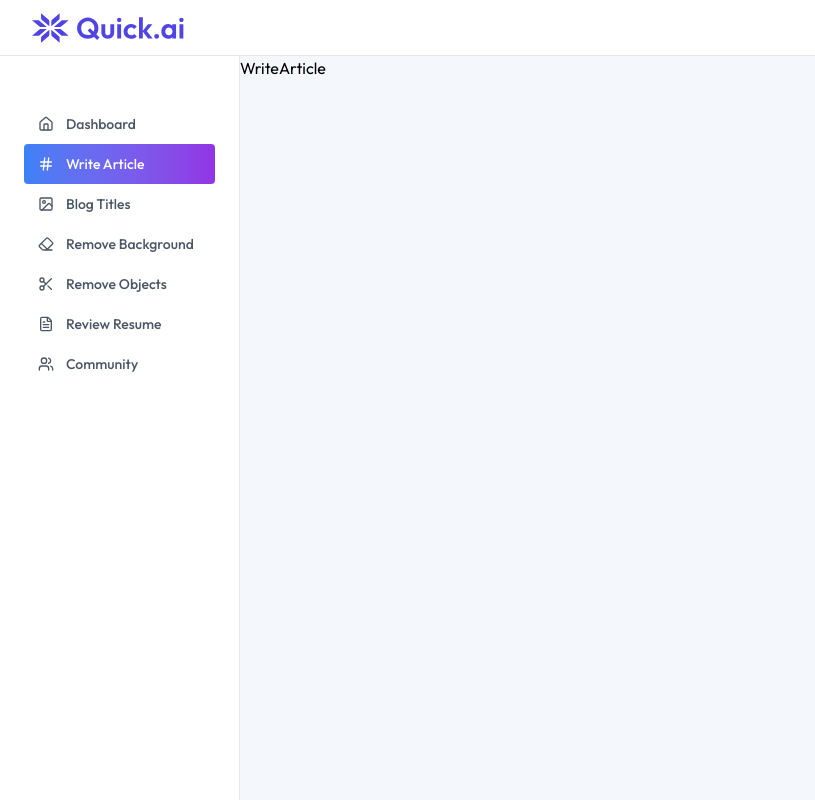
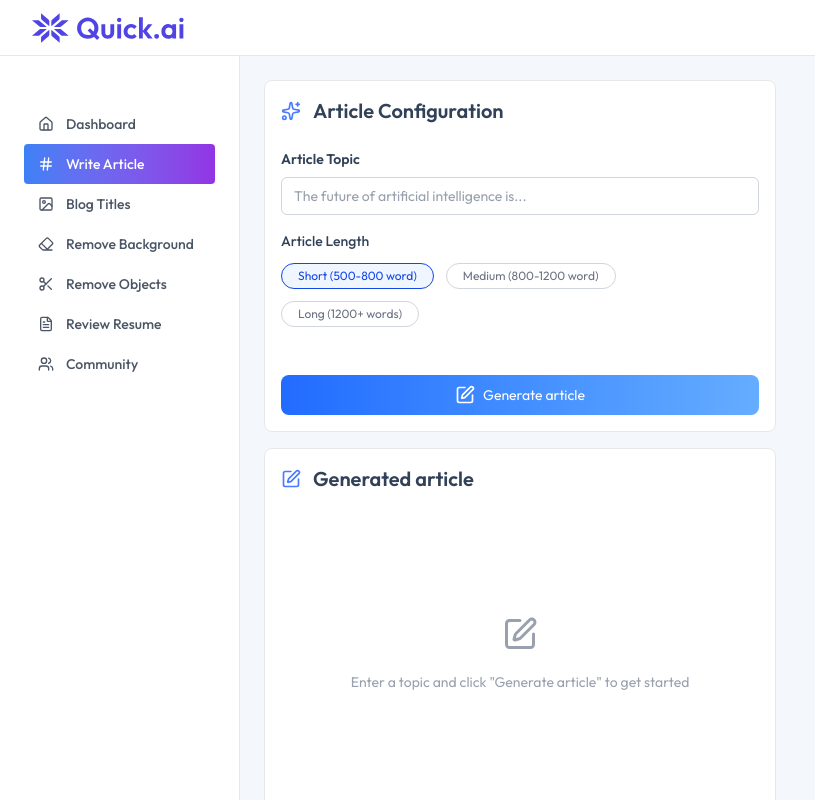
Before and after one commit to shubh95rai/quick-ai-saas, a React (Vite) app in the folder frontend/: page /ai/write-article in a window 1280 px wide. Shown: the whole page, without its empty margins (0-815 px from the left). Built offline with nearby package versions, Linux system fonts and the light colour scheme.

Commit message:
added write article page

```diff
--- a/frontend/src/pages/WriteArticle.jsx
+++ b/frontend/src/pages/WriteArticle.jsx
@@ -1,6 +1,92 @@
+import { Edit, Sparkles } from "lucide-react";
+import { useState } from "react";
+
+const articleLength = [
+  {
+    length: 800,
+    text: "Short (500-800 word)",
+  },
+  {
+    length: 1200,
+    text: "Medium (800-1200 word)",
+  },
+  {
+    length: 1600,
+    text: "Long (1200+ words)",
+  },
+];
+
 const WriteArticle = () => {
+  const [selectedLength, setSelectedLength] = useState(articleLength[0]);
+  const [prompt, setPrompt] = useState("");
+
+  const onSubmitHandler = (e) => {
+    e.preventDefault();
+    console.log("Submitted");
+  };
+
   return (
-    <div>WriteArticle</div>
-  )
-}
-export default WriteArticle
+    <div className="h-full overflow-y-scroll p-6 flex items-start flex-wrap gap-4 text-slate-700">
+      {/* Left col */}
+      <form
+        onSubmit={onSubmitHandler}
+        className="w-full max-w-lg p-4 bg-white rounded-lg border border-gray-200"
+      >
+        <div className="flex items-center gap-3">
+          <Sparkles className="w-5 text-[#4a7aff]" />
+          <h1 className="text-xl font-semibold">Article Configuration</h1>
+        </div>
+
+        <p className="mt-6 text-sm font-semibold">Article Topic</p>
+
+        <input
+          value={prompt}
+          onChange={(e) => setPrompt(e.target.value)}
+          type="text"
+          className="w-full p-2 px-3 mt-2 outline-none text-sm rounded-md border border-gray-300"
+          placeholder="The future of artificial intelligence is..."
+          required
+        />
+
+        <p className="mt-4 text-sm font-medium">Article Length</p>
+
+        <div className="mt-3 flex gap-3 flex-wrap sm:max-w-9/11">
+          {articleLength.map((item, index) => (
+            <span
+              onClick={() => {
+                setSelectedLength(item);
+              }}
+              className={`text-xs px-4 py-1 border rounded-full cursor-pointer ${selectedLength.text === item.text ? "bg-blue-50 text-blue-700" : "text-gray-500 border-gray-300"}`}
+              key={index}
+            >
+              {item.text}
+            </span>
+          ))}
+        </div>
+
+        <br />
+
+        <button className="w-full flex items-center gap-2 justify-center bg-linear-to-r from-[#226bff] to-[#65adff] text-white px-4 py-2 mt-6 text-sm rounded-lg cursor-pointer">
+          <Edit className="w-5" />
+          Generate article
+        </button>
+      </form>
+
+      {/* Right col */}
+      <div className="w-full max-w-lg p-4 bg-white rounded-lg flex flex-col border border-gray-200 min-h-96 max-h-150">
+        <div className="flex items-center gap-3">
+          <Edit className="w-5 h-5 text-[#4a7aff]" />
+          <h1 className="text-xl font-semibold">Generated article</h1>
+        </div>
+
+        <div className="flex-1 flex justify-center items-center">
+          <div className="text-sm flex flex-col items-center gap-5 text-gray-400">
+            <Edit className="w-9 h-9" />
+            <p>Enter a topic and click "Generate article" to get started</p>
+          </div>
+        </div>
+      </div>
+    </div>
+  );
+};
+export default WriteArticle;
```
